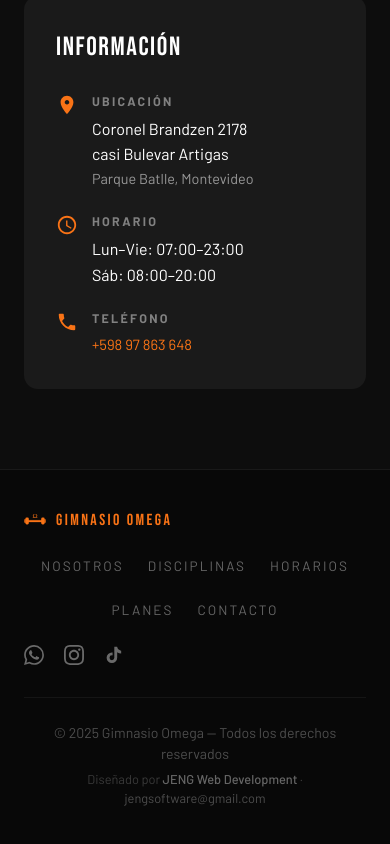
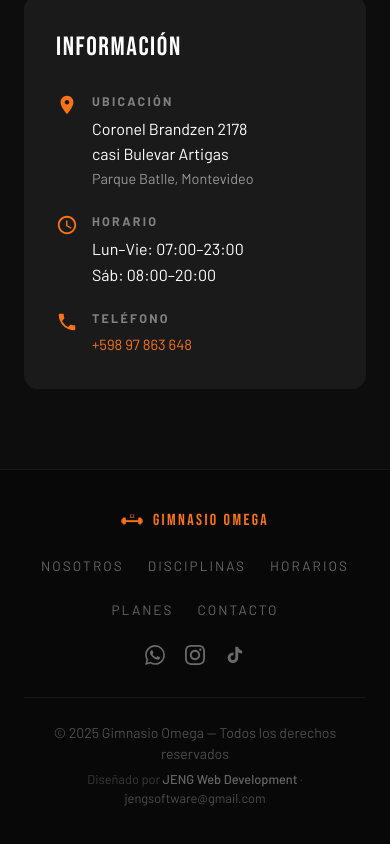
Before and after one commit to JBEC2006/omega, a React (Vite) app: page / in a window 390 px wide. Shown: the part 5889-6733 px from the top of the page. Built offline with nearby package versions, Linux system fonts and the light colour scheme.

Commit message:
fix: center footer logo and icons on mobile

```diff
--- a/src/App.jsx
+++ b/src/App.jsx
@@ -588,7 +588,7 @@ function Footer() {
   return (
     <footer style={{ backgroundColor: '#080808', borderTop: '1px solid rgba(255,255,255,0.07)', padding: '2.5rem 1.5rem' }}>
       <div style={{ maxWidth: '72rem', margin: '0 auto' }}>
-        <div style={{ display: 'flex', flexWrap: 'wrap', alignItems: 'center', justifyContent: 'space-between', gap: '1.5rem' }}>
+        <div className="footer-row">
           <Logo small />
           <div style={{ display: 'flex', flexWrap: 'wrap', gap: '1.5rem', alignItems: 'center', justifyContent: 'center' }}>
             {NAV_LINKS.map(l => (
--- a/src/index.css
+++ b/src/index.css
@@ -330,6 +330,18 @@ body {
 .nav-link:hover { color: #F97316; }
 .nav-link:hover::after { transform: scaleX(1); }
 
+/* ── Footer row: centrado en mobile, space-between en desktop ─ */
+.footer-row {
+  display: flex;
+  flex-wrap: wrap;
+  align-items: center;
+  justify-content: center;
+  gap: 1.5rem;
+}
+@media (min-width: 768px) {
+  .footer-row { justify-content: space-between; }
+}
+
 /* ── Footer nav links ─────────────────────────────────────── */
 .footer-link {
   color: rgba(255,255,255,0.38);
```
